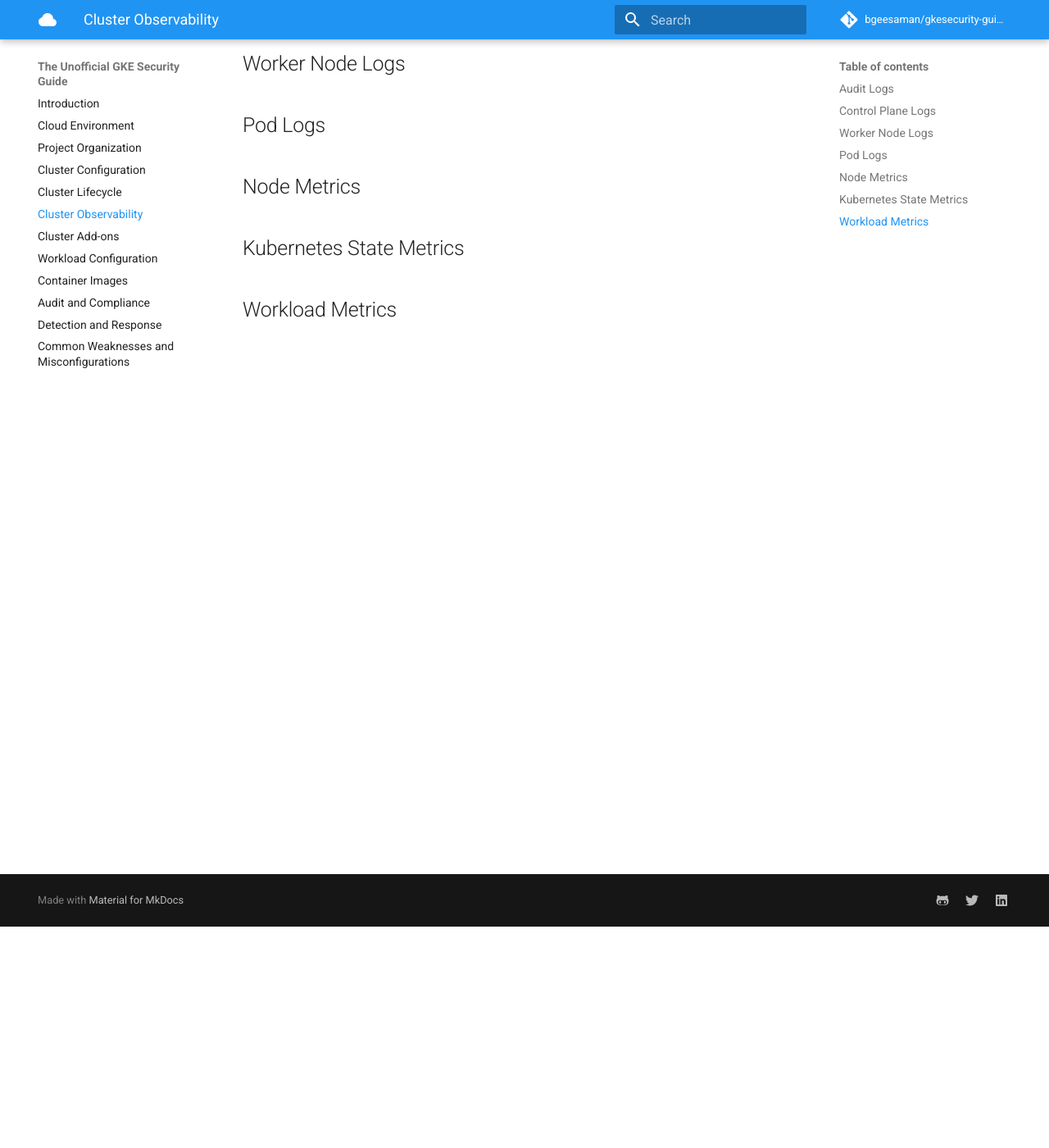
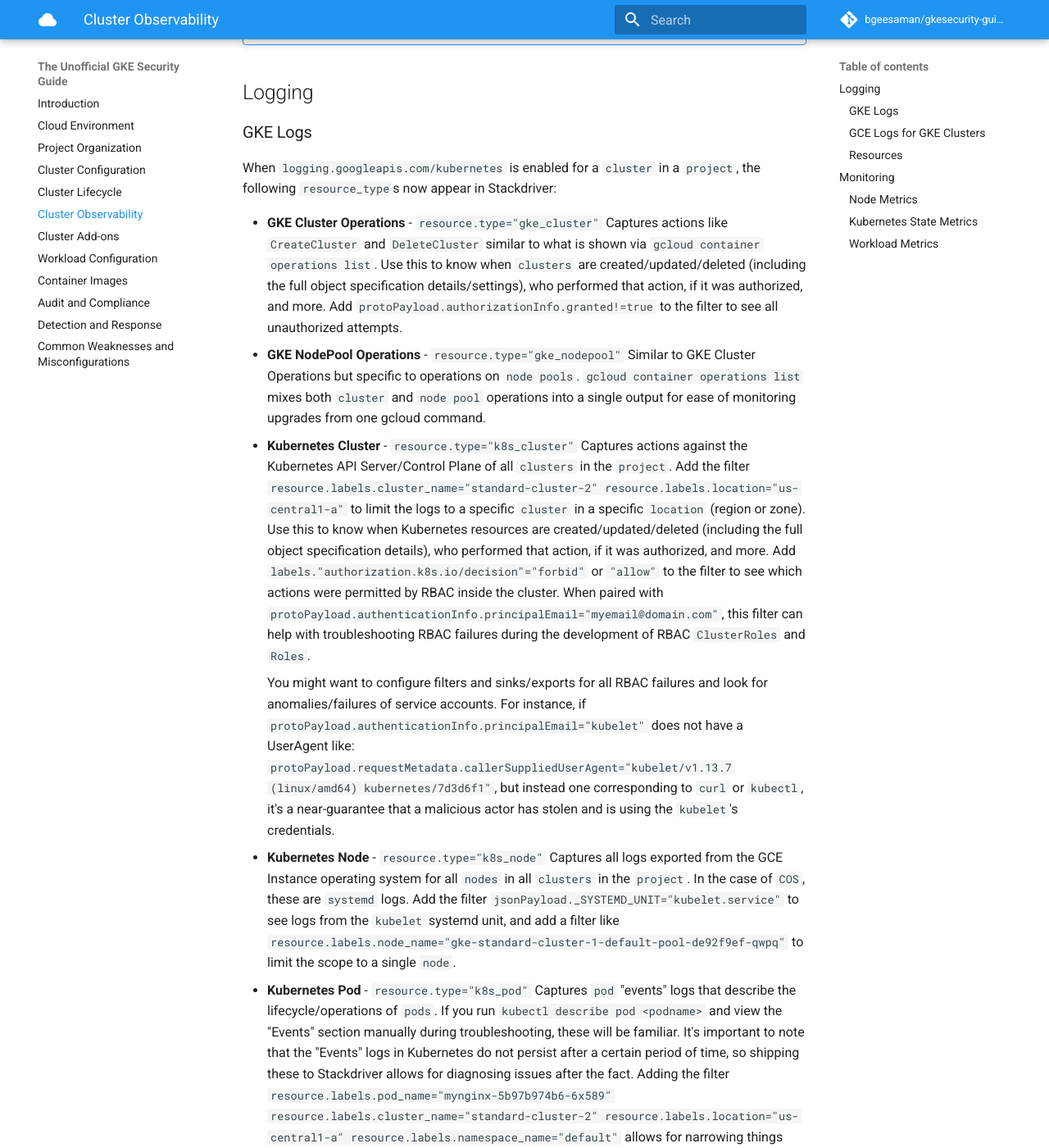
Before and after one commit to bgeesaman/gkesecurity-guide, an MkDocs documentation site: the page built from docs/cluster_observability.md, in a window 1280 px wide and 1400 px high, scrolled down 270 px. Shown: the whole window at 82% size. Built offline with MkDocs 1.6.1 and Material for MkDocs 9.7.7, drawn with Linux system fonts in a browser that asks for light colours; comment, search, counter and statistics services are not loaded; some of the changed text lies outside the part shown.

Commit message:
observability

```diff
--- a/docs/cluster_observability.md
+++ b/docs/cluster_observability.md
@@ -1,15 +1,41 @@
 # Cluster Observability
 
-## Audit Logs
+!!! note Stackdriver Kubernetes Engine Logging and Monitoring
 
-## Control Plane Logs
+    This section only refers to GKE Clusters using the newer "Stackdriver Kubernetes Engine Logging" and "Stackdriver Kubernetes Engine Monitoring" mechanism.  If you are using Terraform, the value for the `logging_service` should be `logging.googleapis.com/kubernetes` and `monitoring_service` should be `monitoring.googleapis.com/kubernetes`.
 
-## Worker Node Logs
+## Logging
 
-## Pod Logs
+### GKE Logs
 
-## Node Metrics
+When `logging.googleapis.com/kubernetes` is enabled for a `cluster` in a `project`, the following `resource_type`s now appear in Stackdriver:
 
-## Kubernetes State Metrics
+* **GKE Cluster Operations** - `resource.type="gke_cluster"` Captures actions like `CreateCluster` and `DeleteCluster` similar to what is shown via `gcloud container operations list`. Use this to know when `clusters` are created/updated/deleted (including the full object specification details/settings), who performed that action, if it was authorized, and more.  Add `protoPayload.authorizationInfo.granted!=true` to the filter to see all unauthorized attempts.
+* **GKE NodePool Operations** - `resource.type="gke_nodepool"` Similar to GKE Cluster Operations but specific to operations on `node pools`.  `gcloud container operations list` mixes both `cluster` and `node pool` operations into a single output for ease of monitoring upgrades from one gcloud command.
+* **Kubernetes Cluster** - `resource.type="k8s_cluster"` Captures actions against the Kubernetes API Server/Control Plane of all `clusters` in the `project`.  Add the filter `resource.labels.cluster_name="standard-cluster-2" resource.labels.location="us-central1-a"` to limit the logs to a specific `cluster` in a specific `location` (region or zone).  Use this to know when Kubernetes resources are created/updated/deleted (including the full object specification details), who performed that action, if it was authorized, and more.  Add `labels."authorization.k8s.io/decision"="forbid"` or `"allow"` to the filter to see which actions were permitted by RBAC inside the cluster.  When paired with `protoPayload.authenticationInfo.principalEmail="myemail@domain.com"`, this filter can help with troubleshooting RBAC failures during the development of RBAC `ClusterRoles` and `Roles`.
 
-## Workload Metrics
+    You might want to configure filters and sinks/exports for all RBAC failures and look for anomalies/failures of service accounts.  For instance, if `protoPayload.authenticationInfo.principalEmail="kubelet"` does not have a UserAgent like: `protoPayload.requestMetadata.callerSuppliedUserAgent="kubelet/v1.13.7 (linux/amd64) kubernetes/7d3d6f1"`, but instead one corresponding to `curl` or `kubectl`, it's a near-guarantee that a malicious actor has stolen and is using the `kubelet`'s credentials.
+
+* **Kubernetes Node** - `resource.type="k8s_node"` Captures all logs exported from the GCE Instance operating system for all `nodes` in all `clusters` in the `project`.  In the case of `COS`, these are `systemd` logs.  Add the filter `jsonPayload._SYSTEMD_UNIT="kubelet.service"` to see logs from the `kubelet` systemd unit, and add a filter like `resource.labels.node_name="gke-standard-cluster-1-default-pool-de92f9ef-qwpq"` to limit the scope to a single `node`.
+* **Kubernetes Pod** - `resource.type="k8s_pod"` Captures `pod` "events" logs that describe the lifecycle/operations of `pods`.  If you run `kubectl describe pod <podname>` and view the "Events" section manually during troubleshooting, these will be familiar.  It's important to note that the "Events" logs in Kubernetes do not persist after a certain period of time, so shipping these to Stackdriver allows for diagnosing issues after the fact.  Adding the filter `resource.labels.pod_name="mynginx-5b97b974b6-6x589" resource.labels.cluster_name="standard-cluster-2" resource.labels.location="us-central1-a" resource.labels.namespace_name="default"` allows for narrowing things down to a specific `pod` in a specific `namespace` in a specific `cluster`.
+* **Kubernetes Container** - `resource.type="k8s_container"`
+
+### GCE Logs for GKE Clusters
+
+* **GCE Instance Group** - `resource.type=""`
+* **GCE Instance Group Manager** - `resource.type=""`
+* **GCE Instance Template** - `resource.type=""`
+* **GCE VM Instance** - `resource.type=""`
+* **GCE Disk** - `resource.type=""`
+
+### Resources
+
+* [GKE Audit Logging](https://cloud.google.com/kubernetes-engine/docs/how-to/audit-logging)
+
+## Monitoring
+
+### Node Metrics
+
+### Kubernetes State Metrics
+
+### Workload Metrics
```
Also changed, not shown: docs/cluster_lifecycle.md (+12 -0 lines).
